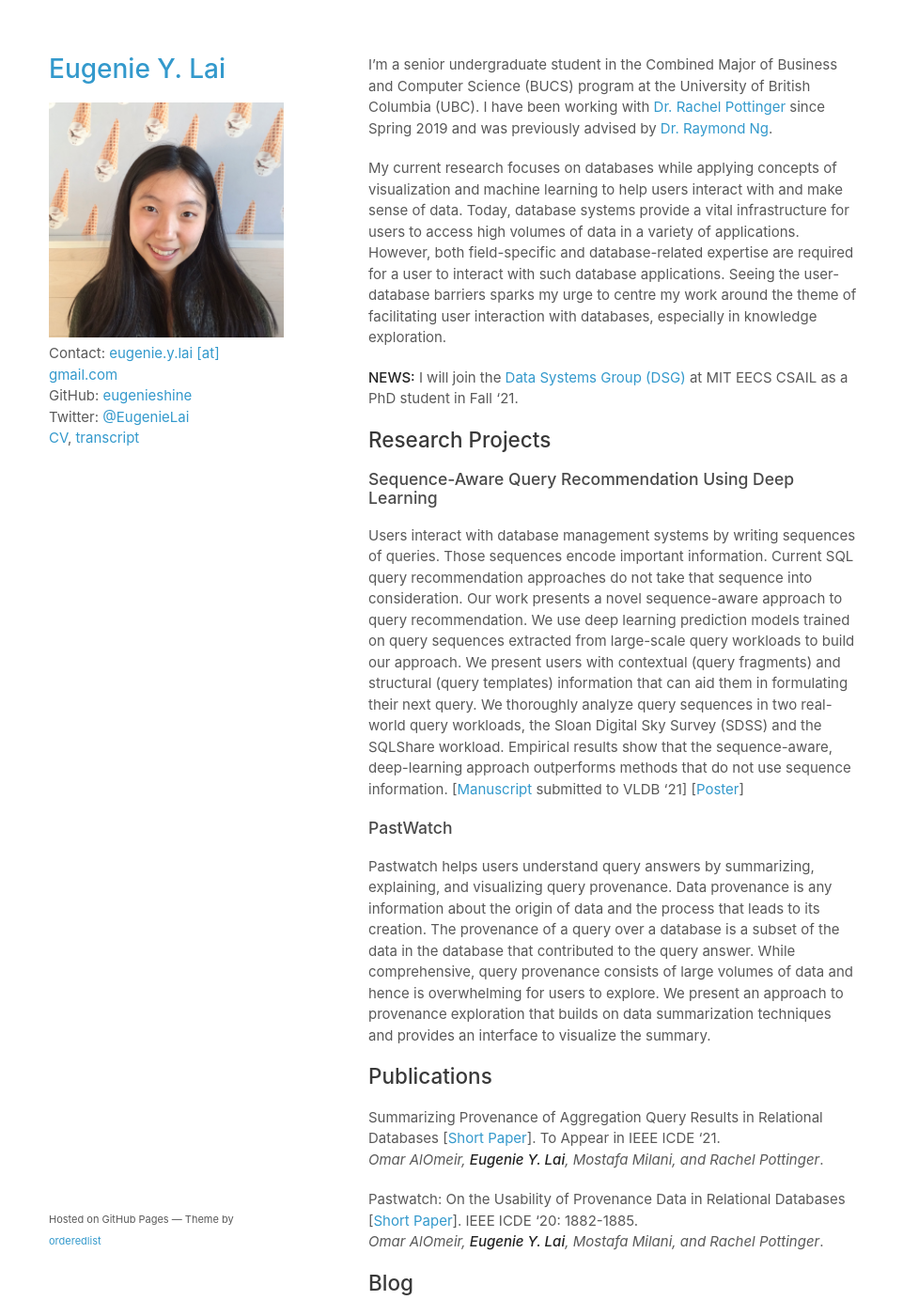
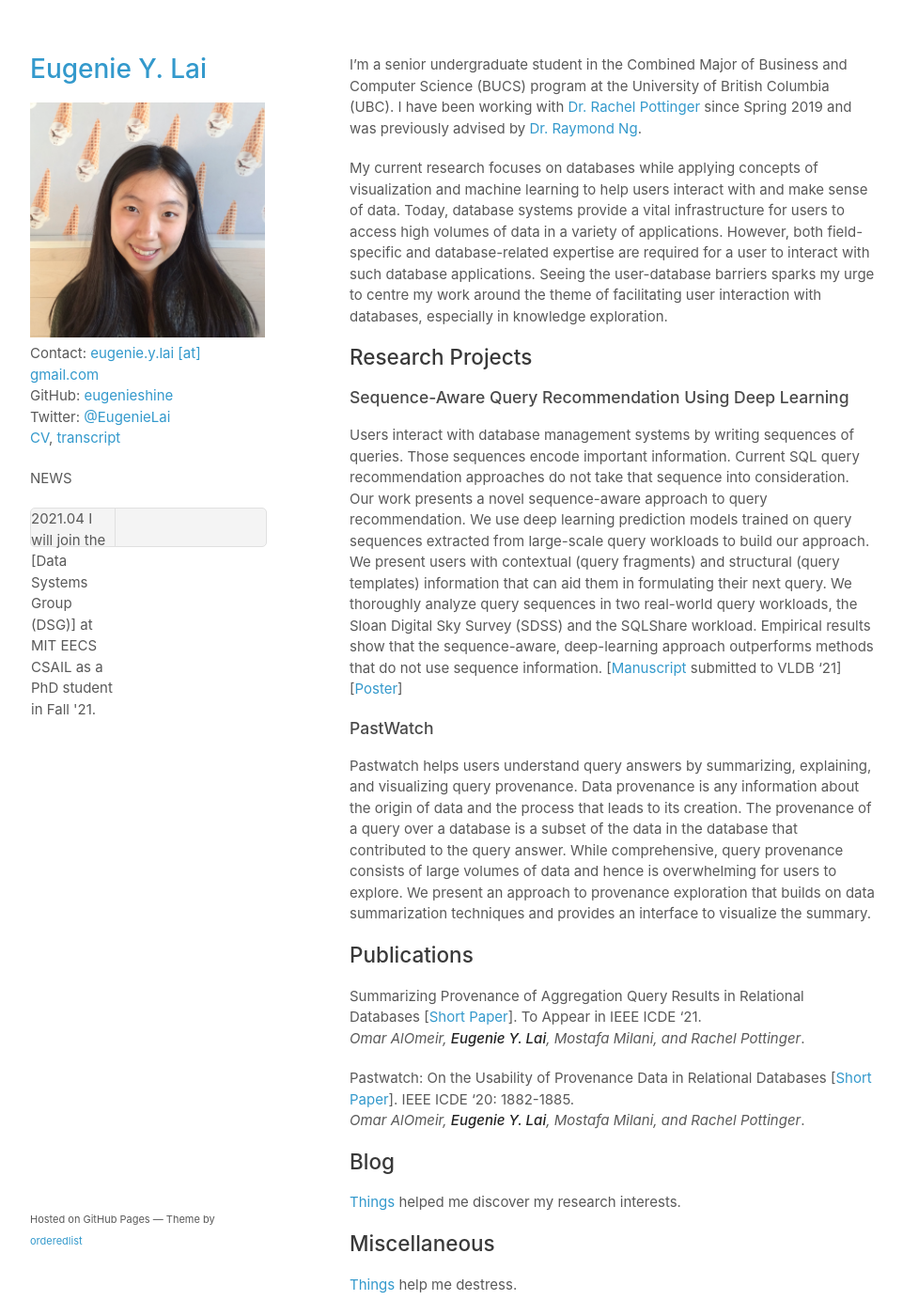
Before and after one commit to eugenielai/eugenielai.github.io, a Jekyll site: the page built from README.md, in a window 1280 px wide and 1400 px high. Shown: the whole window at 94% size, without its empty margins (158-1119 px from the left). Built offline with Jekyll 4.4.1, drawn with Linux system fonts in a browser that asks for light colours; our own code applies the rules of GitHub Pages for plain Markdown files; a script that is not in the unit is left out.

Commit message:
update css: adjust weidth

```diff
--- a/_layouts/default.html
+++ b/_layouts/default.html
@@ -29,6 +29,12 @@
           <a href="/docs/cvs/cv_elai.pdf">CV</a>, <a href="/docs/transcripts/ubc_transcript_elai.pdf">transcript</a>
         </p>
 
+        <p>NEWS
+          <ul>
+            <li>2021.04 I will join the [Data Systems Group (DSG)] at MIT EECS CSAIL as a PhD student in Fall '21.</li>
+          </ul>
+        </p>
+
       </header>
       <section>
 
--- a/assets/css/style.css
+++ b/assets/css/style.css
@@ -55,7 +55,7 @@ a:hover small {
 }
 
 .wrapper {
-  width:860px;
+  width:900px;
   margin:0 auto;
 }
 
@@ -170,7 +170,7 @@ header ul a strong {
 }
 
 section {
-  width:520px;
+  width:560px;
   float:right;
   padding-bottom:50px;
 }
```
Also changed, not shown: README.md (+0 -1 lines).
